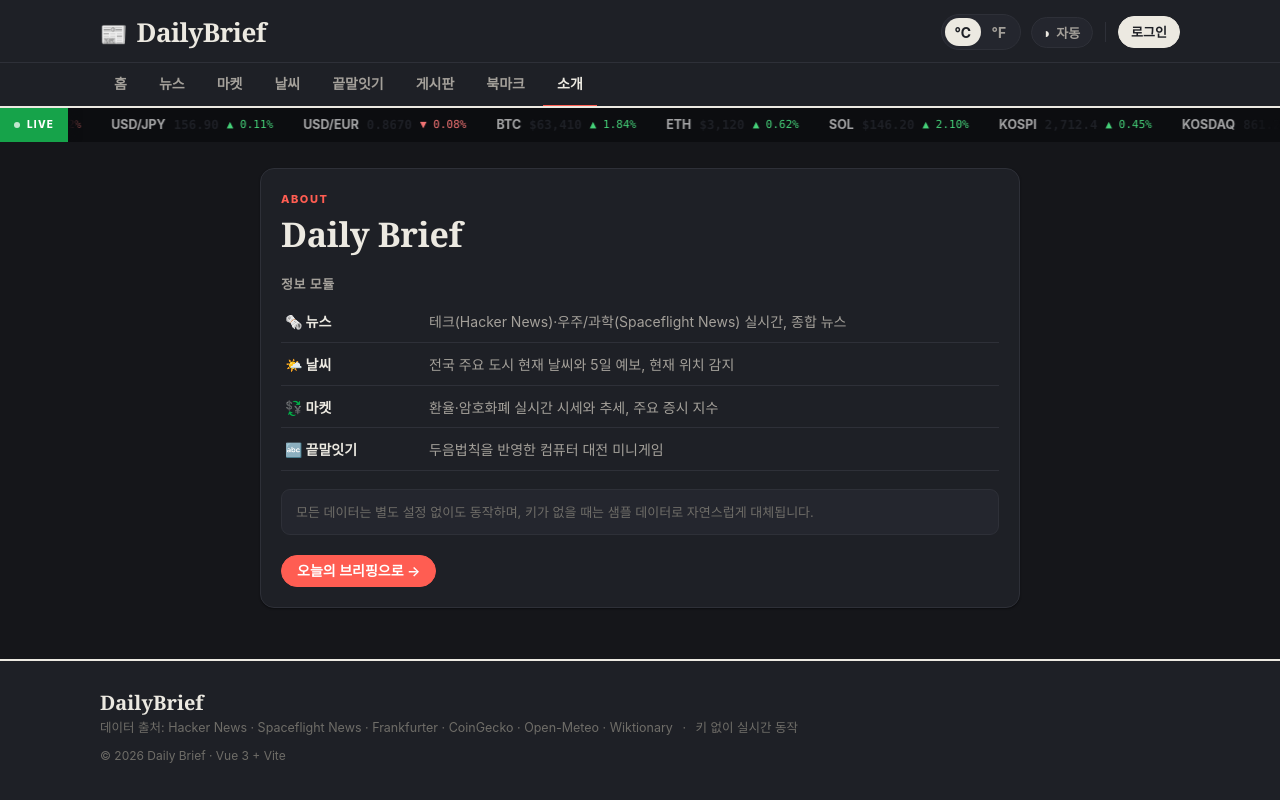
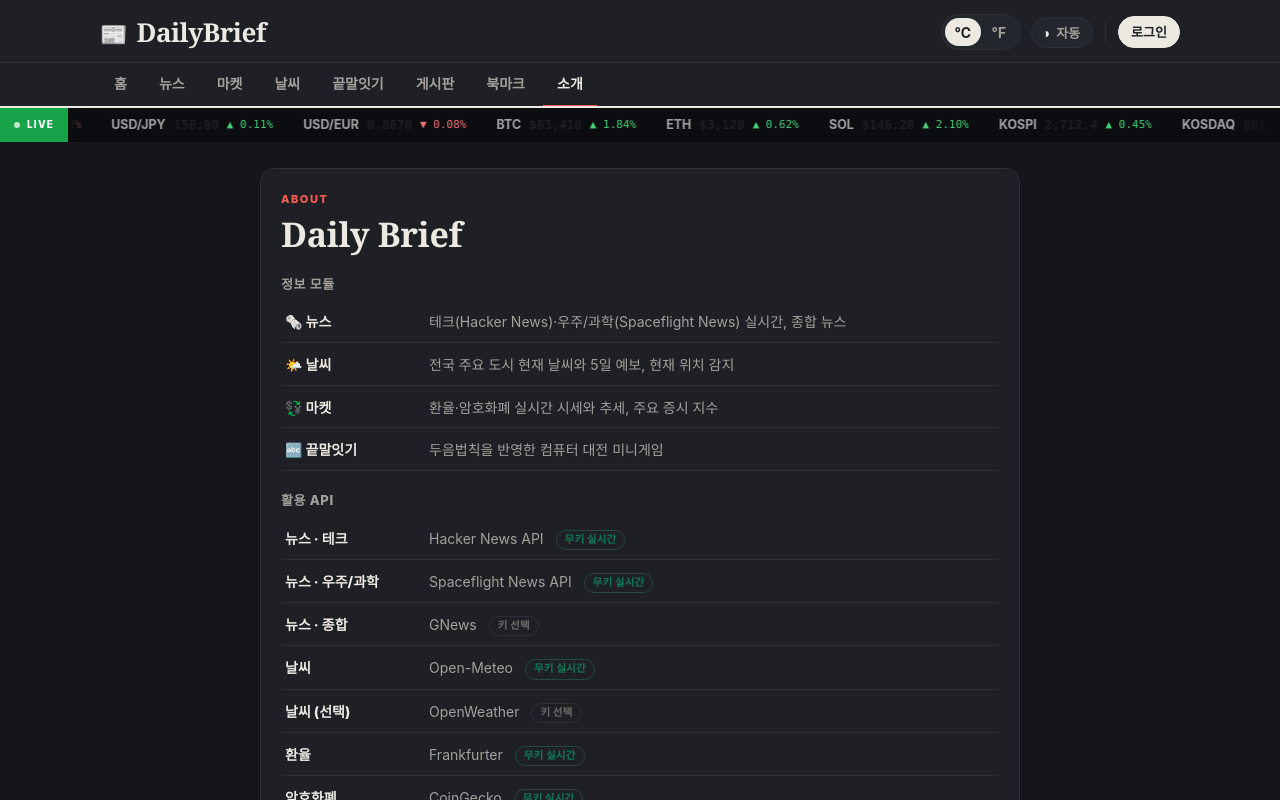
Before and after one commit to bhj2837/daily-brief, a Vue app: page /about in a window 1280 px wide. Shown: the top 800 px of the page. Built offline with nearby package versions, Linux system fonts and the light colour scheme; no server answers; a web font is replaced by a local one.

Commit message:
feat: 컴퓨터 AI 위키낱말사전 확장(로컬 없으면 실제 단어 탐색) + 소개 탭 활용 API 목록

```diff
--- a/src/api/dict.js
+++ b/src/api/dict.js
@@ -26,3 +26,33 @@ export const verifyKoreanWord = async (word) => {
     return 'unknown'
   }
 }
+
+// 접두어로 시작하는 실제 단어 목록 (Wiktionary allpages).
+// 컴퓨터 AI가 로컬 사전에 없을 때 실제 단어를 이어가기 위해 사용.
+const prefixCache = new Map()
+export const fetchWordsByPrefix = async (prefix, limit = 60) => {
+  const key = String(prefix || '').trim()
+  if (!key) return []
+  if (prefixCache.has(key)) return prefixCache.get(key)
+  try {
+    const { data } = await wik.get('/api.php', {
+      params: {
+        action: 'query',
+        list: 'allpages',
+        apprefix: key,
+        apnamespace: 0,
+        aplimit: limit,
+        format: 'json',
+        origin: '*',
+      },
+    })
+    const pages = data?.query?.allpages || []
+    // 순수 한글 2~5글자만(이상한 항목/구문 제외)
+    const words = pages.map((p) => p.title).filter((t) => /^[가-힣]{2,5}$/.test(t))
+    prefixCache.set(key, words)
+    return words
+  } catch (e) {
+    console.warn('[dict] 접두어 검색 실패:', e.message)
+    return []
+  }
+}
--- a/src/composables/useWordChain.js
+++ b/src/composables/useWordChain.js
@@ -4,7 +4,7 @@
 import { ref, shallowRef, computed, onUnmounted } from 'vue'
 import { allowedStarts, lastSyllable, firstSyllable, isHangulSyllable } from '@/utils/hangul'
 import { DICT, DICT_SET, indexByFirst } from '@/data/wordChain'
-import { verifyKoreanWord } from '@/api/dict'
+import { verifyKoreanWord, fetchWordsByPrefix } from '@/api/dict'
 import { sfx } from '@/utils/sound'
 import { useGameStore } from '@/stores/gameStore'
 
@@ -30,6 +30,7 @@ export function useWordChain() {
   const soundOn = ref(true)
   const hintWord = ref('')
   const hintsUsed = ref(0)
+  const computerThinking = ref(false) // 컴퓨터가 온라인 사전을 탐색 중
 
   let timerId = null
 
@@ -76,7 +77,8 @@ export function useWordChain() {
   }
 
   // ---- 컴퓨터 AI ----
-  const computerPick = (ch) => {
+  // 1) 로컬 사전(난이도 반영) 우선
+  const pickLocal = (ch) => {
     const c = candidatesFor(ch)
     if (!c.length) return null
     const openness = (w) => candidatesFor(lastSyllable(w)).length
@@ -89,26 +91,53 @@ export function useWordChain() {
     return c[Math.floor(Math.random() * Math.min(4, c.length))]
   }
 
+  // 2) 로컬에 없으면 Wiktionary에서 실제 단어 탐색(플레이어와 동일한 사전 활용)
+  const pickOnline = async (ch) => {
+    const lists = await Promise.all(allowedStarts(ch).map((s) => fetchWordsByPrefix(s)))
+    const cands = [...new Set(lists.flat())].filter((w) => !used.has(w))
+    if (!cands.length) return null
+    // 명사 성격 우선(용언 '~다' 제외), 없으면 전체에서 선택
+    const preferred = cands.filter((w) => !w.endsWith('다'))
+    const pool = preferred.length ? preferred : cands
+    return pool[Math.floor(Math.random() * pool.length)]
+  }
+
   const pushWord = (word, by) => {
     chain.value = [...chain.value, { word, by }]
     used.add(word)
   }
 
-  const computerTurn = () => {
+  const computerTurn = async () => {
     turn.value = 'computer'
-    const pick = computerPick(lastChar.value)
+    // 로컬 우선 → 없으면 온라인 사전 탐색
+    let pick = pickLocal(lastChar.value)
+    let viaOnline = false
+    if (!pick) {
+      computerThinking.value = true
+      try {
+        pick = await pickOnline(lastChar.value)
+      } catch {
+        pick = null
+      }
+      computerThinking.value = false
+      viaOnline = true
+    }
+    if (status.value !== 'playing') return
     if (!pick) {
       message.value = '컴퓨터가 더 이상 이을 단어가 없습니다!'
       play('win')
       endGame('win')
       return
     }
-    setTimeout(() => {
+    const apply = () => {
       if (status.value !== 'playing') return
       pushWord(pick, 'computer')
       turn.value = 'player'
       startTimer()
-    }, 650)
+    }
+    // 온라인 탐색은 이미 지연이 있으므로 즉시, 로컬은 자연스러운 '생각' 딜레이
+    if (viaOnline) apply()
+    else setTimeout(apply, 650)
   }
 
   // ---- 형식/규칙 검증 (사전 존재 여부는 별도) ----
@@ -234,7 +263,8 @@ export function useWordChain() {
   onUnmounted(stopTimer)
 
   return {
-    chain, status, result, turn, checking, score, combo, maxCombo, difficulty, timeLeft, message,
+    chain, status, result, turn, checking, computerThinking, score, combo, maxCombo,
+    difficulty, timeLeft, message,
     soundOn, hintWord, hintsUsed,
     lastWord, lastChar, starts, timeRatio, chainLength,
     start, submit, surrender, hint, toggleSound,
--- a/src/views/AboutView.vue
+++ b/src/views/AboutView.vue
@@ -9,6 +9,19 @@ const modules = [
   ['🌤️ 날씨', '전국 주요 도시 현재 날씨와 5일 예보, 현재 위치 감지'],
   ['💱 마켓', '환율·암호화폐 실시간 시세와 추세, 주요 증시 지수'],
   ['🔤 끝말잇기', '두음법칙을 반영한 컴퓨터 대전 미니게임'],
+]
+
+// 활용한 외부 API (● 무키 실시간 · ○ 키 있으면 실데이터, 없으면 샘플)
+const apis = [
+  ['뉴스 · 테크', 'Hacker News API', true],
+  ['뉴스 · 우주/과학', 'Spaceflight News API', true],
+  ['뉴스 · 종합', 'GNews', false],
+  ['날씨', 'Open-Meteo', true],
+  ['날씨 (선택)', 'OpenWeather', false],
+  ['환율', 'Frankfurter', true],
+  ['암호화폐', 'CoinGecko', true],
+  ['증시', 'Finnhub', false],
+  ['끝말잇기 단어 검증', '위키낱말사전(Wiktionary) API', true],
 ]
 </script>
 
@@ -25,8 +38,20 @@ const modules = [
         </div>
       </div>
 
+      <h3>활용 API</h3>
+      <div class="rows">
+        <div v-for="[k, v, live] in apis" :key="k + v" class="row api">
+          <b>{{ k }}</b>
+          <span>
+            {{ v }}
+            <em class="tag" :class="live ? 'live' : 'opt'">{{ live ? '무키 실시간' : '키 선택' }}</em>
+          </span>
+        </div>
+      </div>
+
       <p class="a-note">
-        모든 데이터는 별도 설정 없이도 동작하며, 키가 없을 때는 샘플 데이터로 자연스럽게 대체됩니다.
+        무키 실시간 API는 키 없이도 항상 실데이터로 동작하고, '키 선택' 항목은 키를 넣으면 실데이터,
+        없으면 샘플로 대체됩니다.
       </p>
 
       <el-button type="primary" round class="home-btn" @click="router.push('/')">
@@ -82,6 +107,25 @@ h3 {
 .row span {
   color: var(--ink-sub);
 }
+.tag {
+  display: inline-block;
+  margin-left: 8px;
+  font-style: normal;
+  font-size: 10.5px;
+  font-weight: 800;
+  letter-spacing: 0.02em;
+  padding: 1px 8px;
+  border-radius: 999px;
+  border: 1px solid var(--border);
+  vertical-align: middle;
+}
+.tag.live {
+  color: var(--up);
+  border-color: color-mix(in srgb, var(--up) 35%, var(--border));
+}
+.tag.opt {
+  color: var(--ink-mute);
+}
 .a-note {
   margin-top: 18px;
   font-size: 13px;
--- a/src/views/GameView.vue
+++ b/src/views/GameView.vue
@@ -21,7 +21,7 @@ const useHint = () => {
 }
 
 const {
-  chain, status, result, turn, checking, score, combo, difficulty, timeLeft, message,
+  chain, status, result, turn, checking, computerThinking, score, combo, difficulty, timeLeft, message,
   soundOn, hintWord, hintsUsed,
   lastChar, starts, timeRatio, chainLength, start, submit, surrender, hint, toggleSound,
 } = useWordChain()
@@ -152,9 +152,11 @@ onMounted(() => gameStore.init())
                 :placeholder="
                   checking
                     ? '사전에서 단어 확인 중…'
-                    : turn === 'player'
-                      ? `${startsHint}(으)로 시작하는 단어`
-                      : '컴퓨터가 생각 중…'
+                    : computerThinking
+                      ? '컴퓨터가 사전에서 단어 찾는 중…'
+                      : turn === 'player'
+                        ? `${startsHint}(으)로 시작하는 단어`
+                        : '컴퓨터가 생각 중…'
                 "
                 size="large"
                 clearable
@@ -178,7 +180,7 @@ onMounted(() => gameStore.init())
               <button class="ghost" :disabled="turn !== 'player' || checking" @click="useHint">
                 💡 힌트 (-5점{{ hintsUsed ? ` · ${hintsUsed}회` : '' }})
               </button>
-              <button class="surrender" :disabled="checking" @click="surrender">기권하기</button>
+              <button class="surrender" :disabled="checking || computerThinking" @click="surrender">기권하기</button>
             </div>
           </div>
         </template>
```
